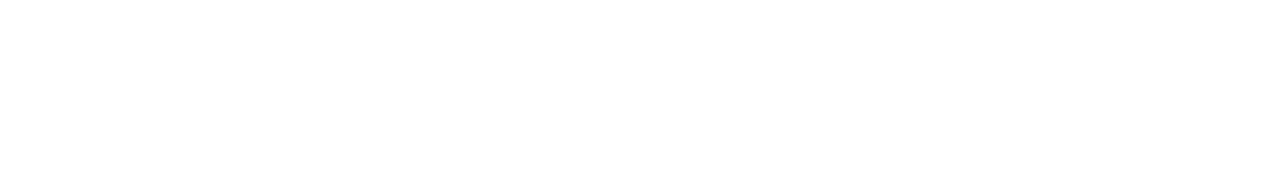
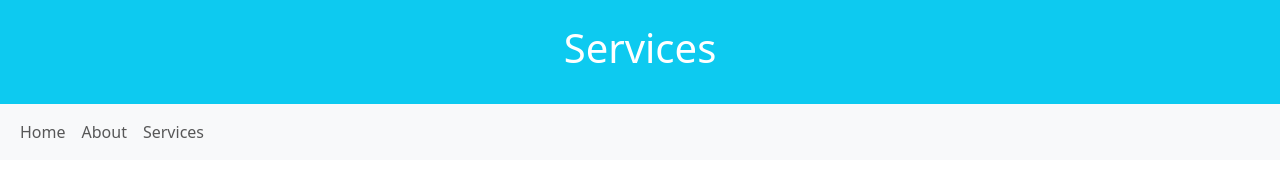
Before and after one commit to rr1111/CurryPage, a plain HTML site: page services.html in a window 1280 px wide. Drawn offline with nearby package versions, Linux system fonts and the light colour scheme.

Commit message:
add header, nav

```diff
--- a/services.html
+++ b/services.html
@@ -12,5 +12,30 @@
 </head>
 <body>
 
+<div class="container-fluid bg-info text-center p-4">
+    <h1 class="text-white">
+        Services
+    </h1>
+</div>
+
+<!-- Navbar -->
+<nav class="navbar navbar-expand-sm bg-light navbar-light nav-dark">
+    <div class="container-fluid">
+        <ul class="navbar-nav">
+
+            <li class="nav-item">
+                <a class="nav-link" href="./index.html">Home</a>
+            </li>
+            <li class="nav-item">
+                <a class="nav-link" href="./about.html">About</a>
+            </li>
+            <li class="nav-item">
+                <a class="nav-link" href="./services.html">Services</a>
+            </li>
+        </ul>
+    </div>
+</nav>
+
+
 </body>
 </html>
```
